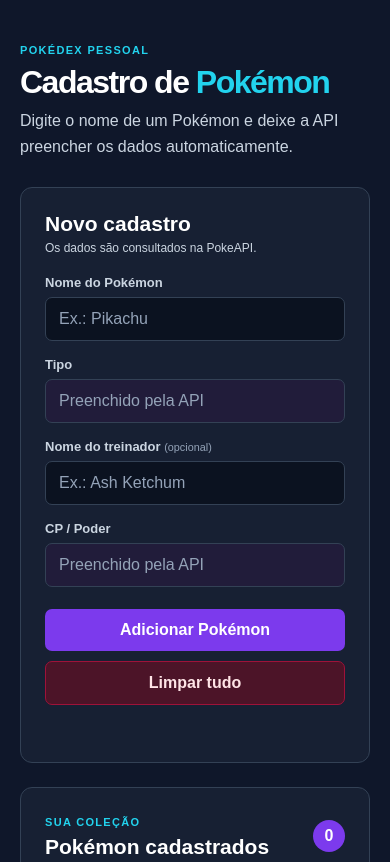
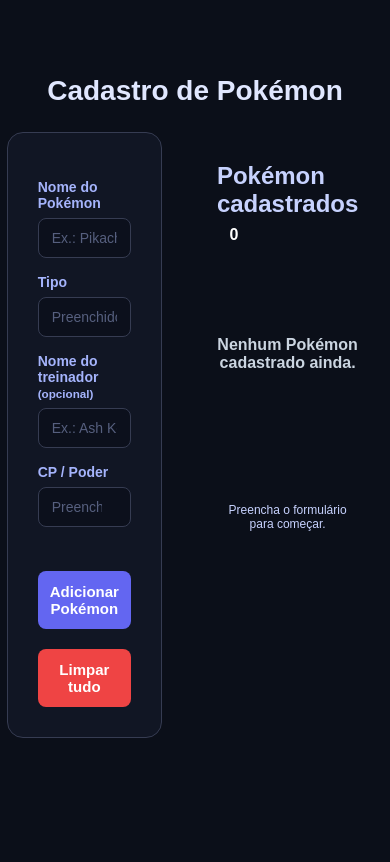
Before and after one commit to murilobaracho/poke-finder, a plain HTML site: page index.html in a window 390 px wide. Shown: the top 862 px of the page. Drawn offline with Linux system fonts and the light colour scheme.

Commit message:
Add files via upload

```diff
--- a/index.html
+++ b/index.html
@@ -10,21 +10,15 @@
 <body>
   <main class="app-shell">
     <header class="page-header">
-      <span class="eyebrow">Pokédex pessoal</span>
       <h1>Cadastro de <span>Pokémon</span></h1>
-      <p>Digite o nome de um Pokémon e deixe a API preencher os dados automaticamente.</p>
     </header>
 
     <div class="layout-container">
       <section class="form-container" aria-labelledby="form-title">
         <div class="form-heading">
-          <div>
-            <h2 id="form-title">Novo cadastro</h2>
-            <p>Os dados são consultados na PokeAPI.</p>
-          </div>
         </div>
 
-        <form id="idformulario" novalidate>
+        <form id="idformulario">
           <label for="nomePokemon">Nome do Pokémon</label>
           <div class="input-with-status">
             <input type="text" id="nomePokemon" list="sugestoesPokemon" placeholder="Ex.: Pikachu" autocomplete="off" required>
@@ -52,7 +46,6 @@
       <section class="cards-section" aria-labelledby="cards-title">
         <div class="cards-heading">
           <div>
-            <span class="eyebrow">Sua coleção</span>
             <h2 id="cards-title">Pokémon cadastrados</h2>
           </div>
           <span id="contadorCards" class="contador">0</span>
--- a/style.css
+++ b/style.css
@@ -1,234 +1,31 @@
 :root {
-  --fundo: #0f172a;
-  --painel: #172033;
-  --painel-card: #202d45;
-  --borda: #334155;
-  --texto: #f8fafc;
-  --texto-secundario: #cbd5e1;
-  --texto-suave: #94a3b8;
-  --roxo: #7c3aed;
-  --azul: #22d3ee;
-  --vermelho: #e11d48;
-  --verde: #4ade80;
+    --cor-fundo: #0b0f19;
+    --cor-painel: #111624;
+    --cor-destaque: #6366f1;
+    --cor-destaque-rgb: 99, 102, 241;
+
+    --cor-texto-painel: #c7d2fe;
+    --cor-texto-titulo: #e0e7ff;
+    --cor-texto-label: #a5b4fc;
+
+    --cor-borda-input: #363c52;
+    --cor-texto-input: #f1f5f9;
+    --cor-placeholder: #565f7e;
+
+    --cor-erro: #ef4444;
+    --cor-sucesso: #22c55e;
+    --cor-texto-botao: #ffffff;
 }
 
 * {
     box-sizing: border-box;
+    margin: 0;
+    padding: 0;
 }
-
-body {
-  min-height: 100vh;
-  margin: 0;
-  padding: 40px 20px;
-  color: var(--texto);
-  background: var(--fundo);
-  font-family: Arial, Helvetica, sans-serif;
-}
-
-button,
-input {
-  font: inherit;
-}
-
-button {
-  cursor: pointer;
-}
-
-.app-shell {
-  width: min(1100px, 100%);
-  margin: 0 auto;
-}
-
-.page-header {
-  margin-bottom: 28px;
-}
-
-.eyebrow {
-  color: var(--azul);
-  font-size: 11px;
-  font-weight: bold;
-  letter-spacing: .12em;
-  text-transform: uppercase;
-}
-
-h1 {
-  margin: 8px 0 10px;
-  color: #ffffff;
-  font-size: clamp(32px, 5vw, 52px);
-  letter-spacing: -1.5px;
-  line-height: 1;
-}
-
-h1 span {
-  color: var(--azul);
-}
-
-.page-header p {
-  max-width: 600px;
-  margin: 0;
-  color: var(--texto-secundario);
-  line-height: 1.6;
-}
-
-.layout-container {
-  display: grid;
-  grid-template-columns: minmax(290px, 370px) 1fr;
-  gap: 24px;
-  align-items: start;
-}
-
-.form-container,
-.cards-section {
-  border: 1px solid var(--borda);
-  border-radius: 12px;
-  background: var(--painel);
-}
-
-.form-container {
-  padding: 24px;
-}
-
-.form-heading,
-.cards-heading {
-  display: flex;
-  align-items: center;
-  gap: 12px;
-}
-
-.form-heading {
-  margin-bottom: 20px;
-}
-
-h2 {
-  margin: 0;
-  color: #ffffff;
-  font-size: 21px;
-  font-weight: 700;
-}
-
-.form-heading p {
-  margin: 5px 0 0;
-  color: var(--texto-secundario);
-  font-size: 12px;
-}
-
-label {
-  display: block;
-  margin: 16px 0 7px;
-  color: var(--texto-secundario);
-  font-size: 13px;
-  font-weight: bold;
-}
-
-label small {
-  color: var(--texto-suave);
-  font-weight: normal;
-}
-
-input {
-  width: 100%;
-  padding: 12px 13px;
-  border: 1px solid var(--borda);
-  border-radius: 7px;
-  outline: none;
-  color: var(--texto);
-  background: #0b1220;
-}
-
-input::placeholder {
-  color: #94a3b8;
-}
-
-input:focus {
-  border-color: var(--azul);
-  box-shadow: 0 0 0 2px rgba(34, 211, 238, .18);
-}
-
-input[readonly] {
-  color: #e9d5ff;
-  background: #211c3a;
-}
-
-.input-with-status {
-  position: relative;
-}
-
-.status-busca {
-  position: absolute;
-  top: 50%;
-  right: 13px;
-  width: 8px;
-  height: 8px;
-  border-radius: 50%;
-  transform: translateY(-50%);
-}
-
-.status-busca.loading {
-  border: 2px solid #64748b;
-  border-top-color: var(--azul);
-  animation: girar .7s linear infinite;
-}
-
-.status-busca.success {
-  background: var(--verde);
-}
-
-.status-busca.error {
-  background: #fb7185;
-}
-
-@keyframes girar {
-  to { transform: translateY(-50%) rotate(360deg); }
-}
-
-.botoes {
-  display: grid;
-  gap: 10px;
-  margin-top: 22px;
-}
-
-button {
-  width: 100%;
-  padding: 12px 16px;
-  border: 0;
-  border-radius: 7px;
-  color: #fff;
-  font-weight: bold;
-  transition: filter .15s ease, transform .15s ease;
-}
-
-button:hover {
-  filter: brightness(1.12);
-}
-
-button:active {
-  transform: scale(.98);
-}
-
-#botao {
-  background: var(--roxo);
-}
-
-#botaolimpar {
-  border: 1px solid #9f1239;
-  color: #ffe4e6;
-  background: #4c1428;
-}
-
-.feedback {
-  min-height: 20px;
-  margin: 13px 3px 0;
-  font-size: 13px;
-  font-weight: bold;
-}
-
-.feedback.error { color: #fda4af; }
-.feedback.success { color: #86efac; }
-.feedback.info { color: #67e8f9; }
 
 .cards-section {
     min-height: 430px;
-  padding: 24px;
+    padding: 25px;
 }
 
 .cards-heading {
@@ -242,131 +39,164 @@
 
 .contador {
     display: grid;
-  width: 32px;
-  height: 32px;
     place-items: center;
+    height: 34px;
+    width: 34px;
     border-radius: 50%;
     color: #fff;
-  background: var(--roxo);
-  font-weight: bold;
+    background: linear-gradient(135deg, var(--accent), #4f46e5);
+    font-weight: 900;
 }
 
 .cards-grid {
     display: grid;
-  grid-template-columns: repeat(auto-fill, minmax(210px, 1fr));
+
     gap: 16px;
 }
 
 .estado-vazio {
+    grid-column: 1 / -1;
     display: grid;
-  grid-column: 1 / -1;
-  min-height: 300px;
     place-items: center;
-  border: 1px dashed #475569;
-  border-radius: 9px;
-  color: var(--texto-secundario);
+    min-height: 320px;
+
+    border-radius: 18px;
+    color: var(--muted);
     text-align: center;
 }
 
-.pokeball {
-  display: block;
-  margin-bottom: 12px;
-  color: var(--azul);
-  font-size: 42px;
-}
 
 .estado-vazio p {
     margin: 0 0 5px;
-  color: var(--texto);
-  font-weight: bold;
+    color: #cbd5e1;
+    font-weight: 700;
 }
 
 .estado-vazio small {
-  color: var(--texto-secundario);
     font-size: 12px;
 }
 
 .card-pokemon {
-  overflow: hidden;
-  padding: 18px;
-  border: 1px solid #475569;
-  border-radius: 10px;
-  background: var(--painel-card);
-  animation: aparecer .2s ease-out;
+    position: relative;
+    padding: 20px;
+    border: 1px solid rgba(139, 92, 246, .27);
+    border-radius: 20px;
 }
 
-@keyframes aparecer {
-  from { opacity: 0; transform: translateY(8px); }
-  to { opacity: 1; transform: translateY(0); }
+
+body {
+    min-height: 100vh;
+    display: flex;
+    flex-direction: column;
+    justify-content: center;
+    align-items: center;
+    padding: 30px;
+    font-family: Arial, sans-serif;
+    background: var(--cor-fundo);
+    color: var(--cor-texto-painel);
 }
 
-.card-pokemon img {
-  display: block;
-  width: 125px;
-  height: 125px;
-  margin: 0 auto 10px;
-  object-fit: contain;
-  filter: drop-shadow(0 8px 8px rgba(0, 0, 0, .4));
+h1 {
+    margin-bottom: 25px;
+    color: var(--cor-texto-titulo);
+    font-size: 28px;
+    text-align: center;
 }
 
-.card-pokemon-nome {
-  margin: 0 0 12px;
-  color: #111827 !important;
-  font-size: 20px;
-  font-weight: 700;
-  text-shadow: 0 1px 0 rgba(255, 255, 255, .35);
-  text-transform: capitalize;
+
+.layout-container {
+    display: flex;
+    gap: 30px;
+    align-items: flex-start;
+    justify-content: center;
+    width: 100%;
+    max-width: 850px;
 }
 
-.card-meta {
-  display: flex;
-  align-items: center;
-  justify-content: space-between;
-  gap: 8px;
+
+.form-container {
+    flex: 1;
+    max-width: 400px;
 }
 
-.tipo-badge,
-.cp-badge {
-  display: inline-block;
-  border-radius: 5px;
-  padding: 6px 9px;
-  font-size: 12px;
-  font-weight: bold;
-  text-transform: capitalize;
+form {
+    width: 100%;
+    padding: 30px;
+    background-color: var(--cor-painel);
+    border: 1px solid var(--cor-borda-input);
+    border-radius: 16px;
 }
 
-.tipo-badge {
-  color: #cffafe;
-  background: #155e75;
+label {
+    display: block;
+    margin-top: 16px;
+    margin-bottom: 7px;
+    color: var(--cor-texto-label);
+    font-size: 14px;
+    font-weight: bold;
 }
 
-.cp-badge {
-  color: #ede9fe;
-  background: #4c1d95;
+input,
+select {
+    width: 100%;
+    padding: 11px 13px;
+    background-color: #0c101c;
+    border: 1px solid var(--cor-borda-input);
+    border-radius: 8px;
+    color: var(--cor-texto-input);
+    font-size: 14px;
+    outline: none;
 }
 
-.treinador {
-  display: block;
-  margin: 13px 0 0;
-  color: #111827 !important;
-  font-size: 13px;
-  font-weight: 600;
-  text-shadow: 0 1px 0 rgba(255, 255, 255, .3);
+input::placeholder {
+    color: var(--cor-placeholder);
 }
 
-@media (max-width: 780px) {
-  .layout-container {
-    grid-template-columns: 1fr;
+select {
+    cursor: pointer;
 }
 
-  .cards-section {
-    min-height: auto;
-  }
+.botoes {
+    margin-top: 24px;
 }
 
-@media (prefers-reduced-motion: reduce) {
-  *, *::before, *::after {
-    animation-duration: .01ms !important;
-    transition-duration: .01ms !important;
+button {
+    width: 100%;
+    padding: 12px;
+    border: none;
+    border-radius: 8px;
+    margin-top: 20px;
+    background-color: var(--cor-destaque);
+    color: var(--cor-texto-botao);
+    font-size: 15px;
+    font-weight: bold;
+    cursor: pointer;
 }
+
+#botaolimpar {
+    background-color: var(--cor-erro);
 }
+
+#IdFeedback {
+    width: 100%;
+    margin-top: 12px;
+    padding: 10px;
+    font-size: 14px;
+    text-align: center;
+    border-radius: 8px;
+    font-weight: bold;
+    transition: all 0.2s ease;
+}
+
+
+.tags-tipos {
+    display: flex;
+    justify-content: center;
+    gap: 8px;
+    width: 100%;
+}
+
+
+.hidden {
+    display: none !important;
+}
```
Also changed, not shown: script.js (+77 -83 lines), pikachu.png (added). Lines whose indentation alone changed are shown as unchanged.
